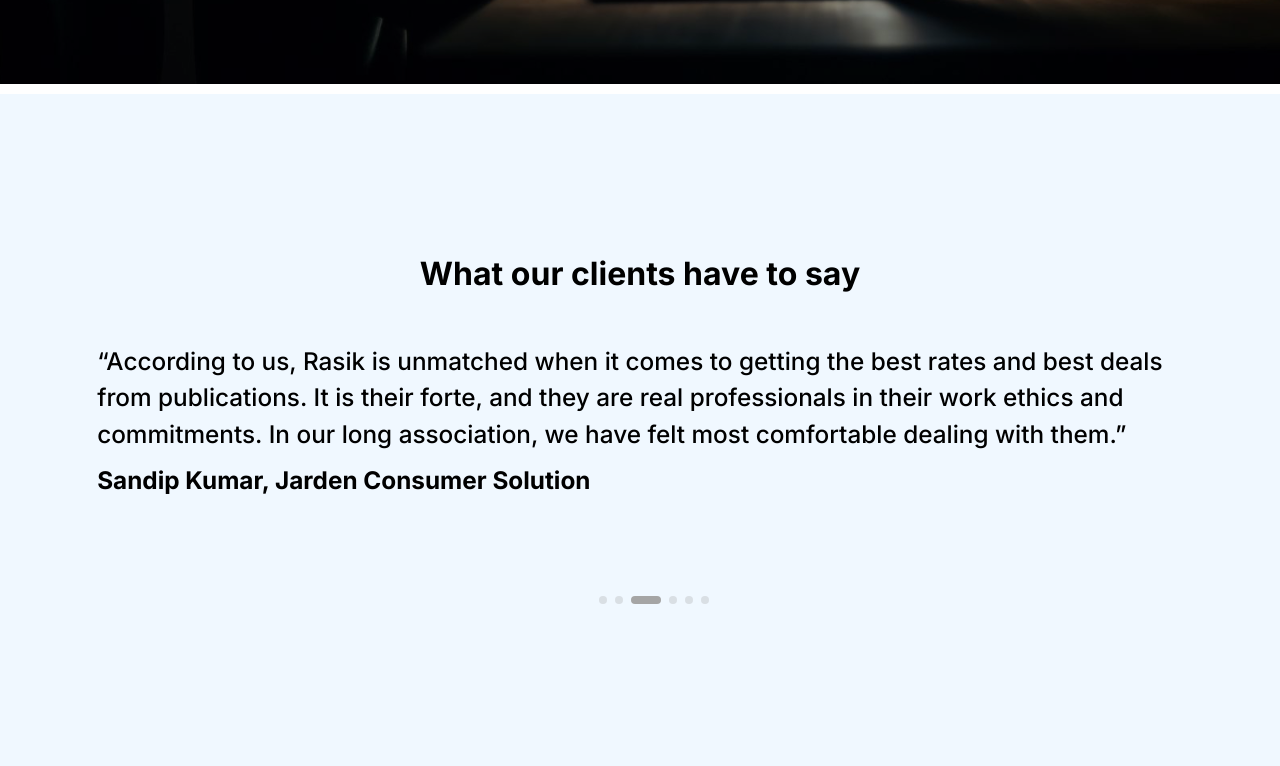
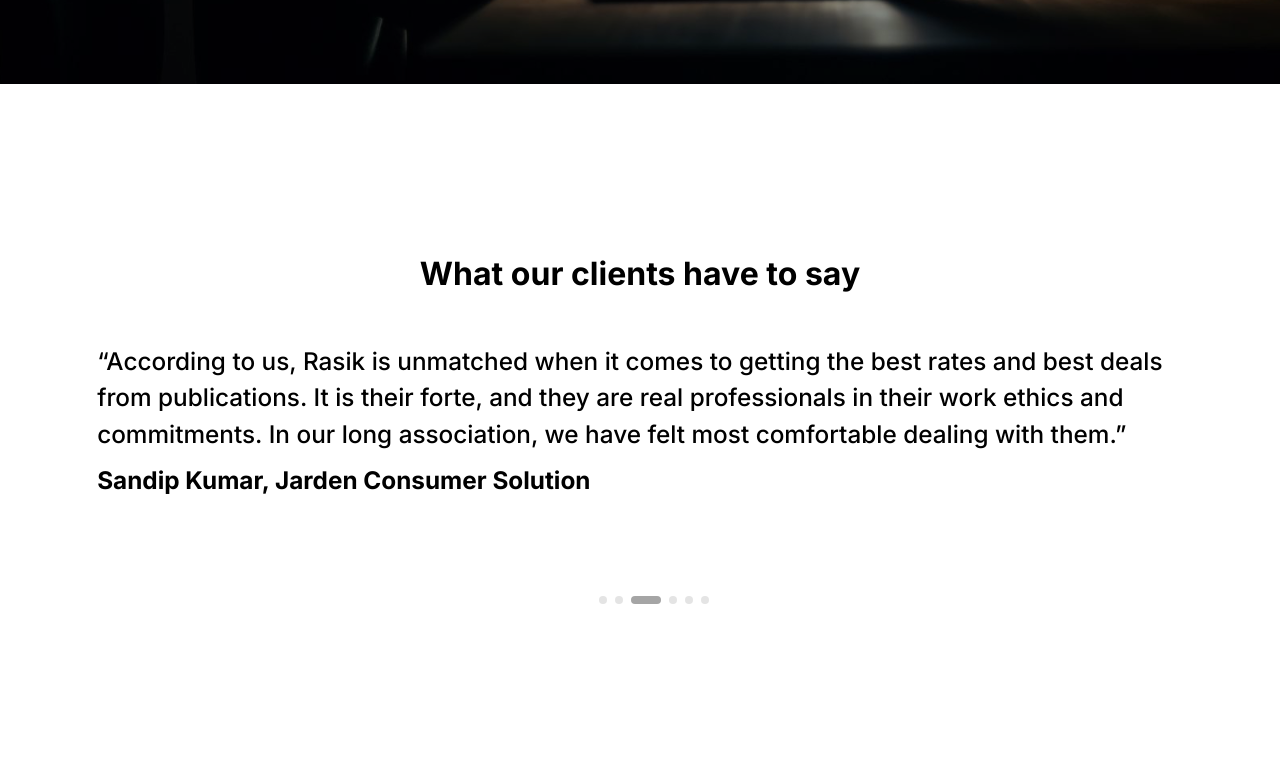
Before and after one commit to trollord/Rasik, a React (Vite) app: page / in a window 1280 px wide. Shown: the part 3534-4300 px from the top of the page. Built offline with nearby package versions, Linux system fonts and the light colour scheme; some icons are missing; a web font is replaced by a local one.

Commit message:
removed background color from reviews

```diff
--- a/src/modules/homePage/components/review/index.tsx
+++ b/src/modules/homePage/components/review/index.tsx
@@ -71,7 +71,7 @@
 
 
   return (
-    <Grid container sx={{ height: { xs: '500px', md: '85vh' , backgroundColor:"#F0F8FF" } }} display='flex' flexDirection='column' alignItems='center' justifyContent='center' id='testimonials' >
+    <Grid container sx={{ height: { xs: '500px', md: '85vh'  } }} display='flex' flexDirection='column' alignItems='center' justifyContent='center' id='testimonials' >
       <Grid item><Typography sx={{ fontWeight: '900', fontSize: { xs: '23px', md: '2.5vw' }, marginBottom: { xs: '20px', md: 'none' } }}>What our clients have to say</Typography></Grid>
 
 
```
